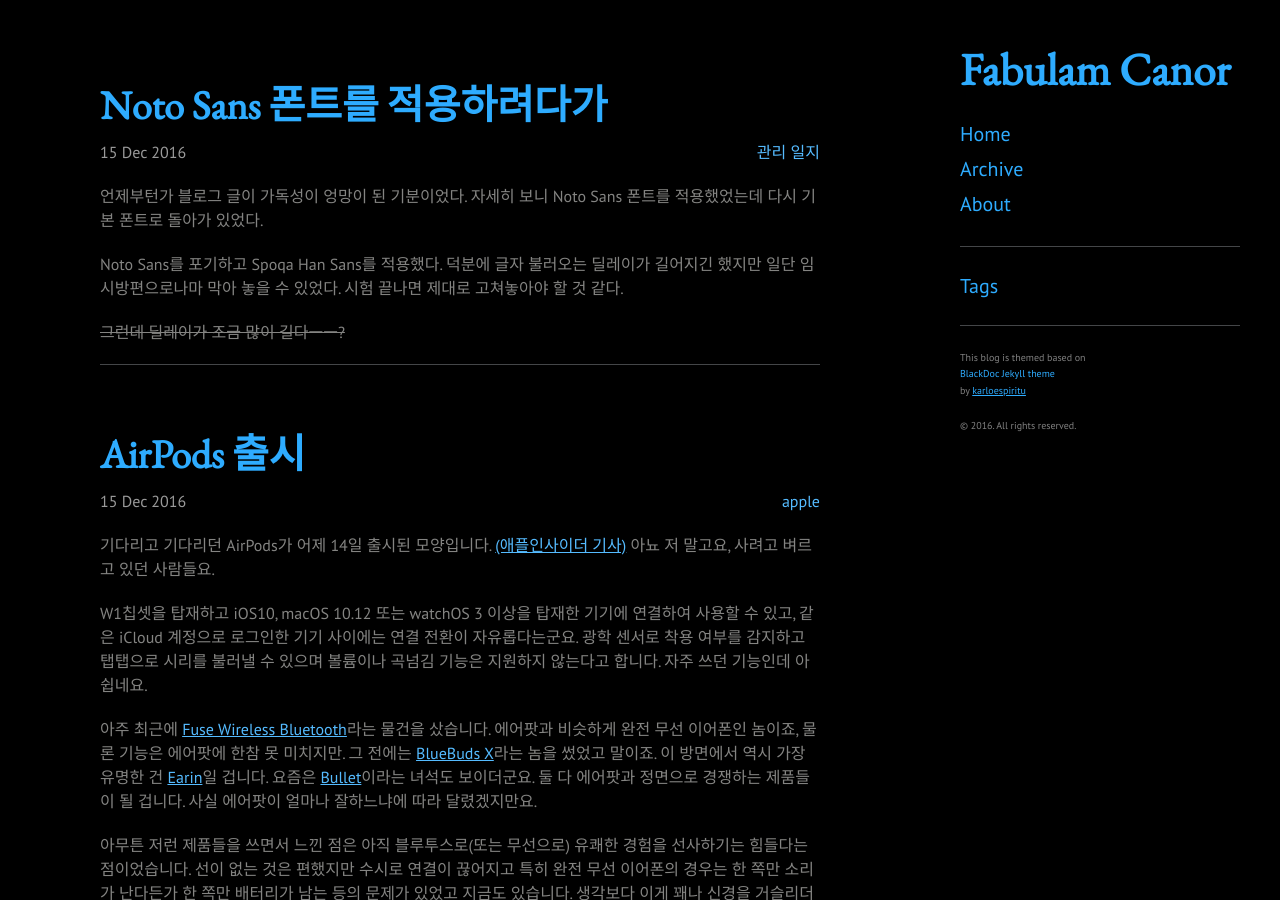
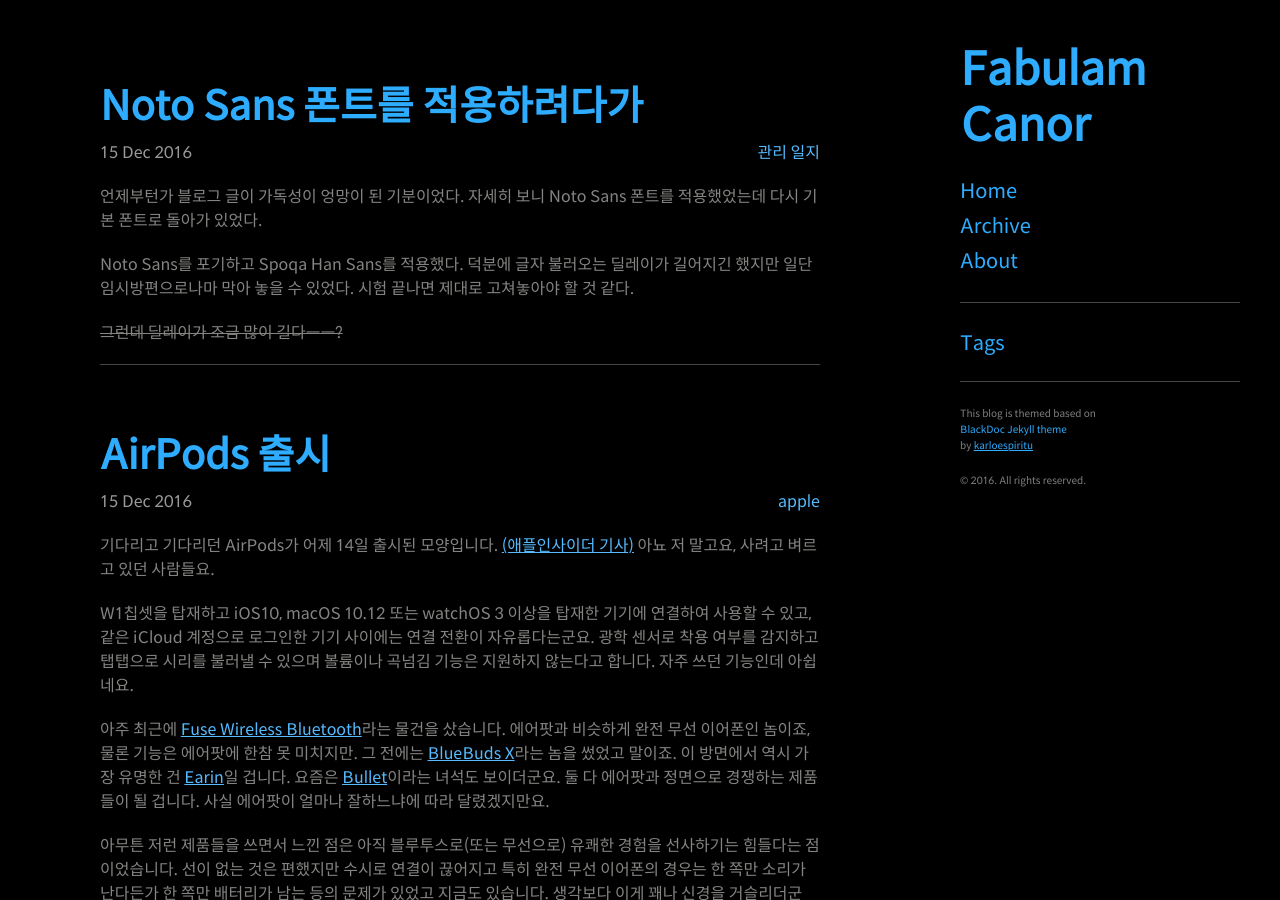
Before and after one commit to Canorus/canorus.github.io, a Jekyll site: the page built from index.html, in a window 1280 px wide and 900 px high. Built offline with Jekyll 4.4.1, drawn with Linux system fonts in a browser that asks for light colours; some web fonts are replaced; the list of posts is cut into pages by our own code.

Commit message:
spoqa woff

```diff
--- a/public/css/blackdoc.css
+++ b/public/css/blackdoc.css
@@ -33,15 +33,15 @@
 @import url(//spoqa.github.io/spoqa-han-sans/css/SpoqaHanSans-jp.css);*/
 @font-face{
   font-family: 'Spoqa Han Sans';
-  src: url(SpoqaHanSans-Regular_subset.woff);
+  src: url(fonts/SpoqaHanSans-Regular_subset.woff);
 }
 @font-face{
   font-family: 'Spoqa Han Sans Bold';
-  src: url(SpoqaHanSans-Bold_subset.woff);
+  src: url(fonts/SpoqaHanSans-Bold_subset.woff);
 }
 @font-face{
   font-family: 'Spoqa Han Sans Thin';
-  src: url(SpoqaHanSans-Thin_subset.woff);
+  src: url(fonts/SpoqaHanSans-Thin_subset.woff);
 }
 
 html {
```
Also changed, not shown: public/css/fonts/SpoqaHanSans-Bold_subset.woff (added), public/css/fonts/SpoqaHanSans-Regular_subset.woff (added), public/css/fonts/SpoqaHanSans-Thin_subset.woff (added).
